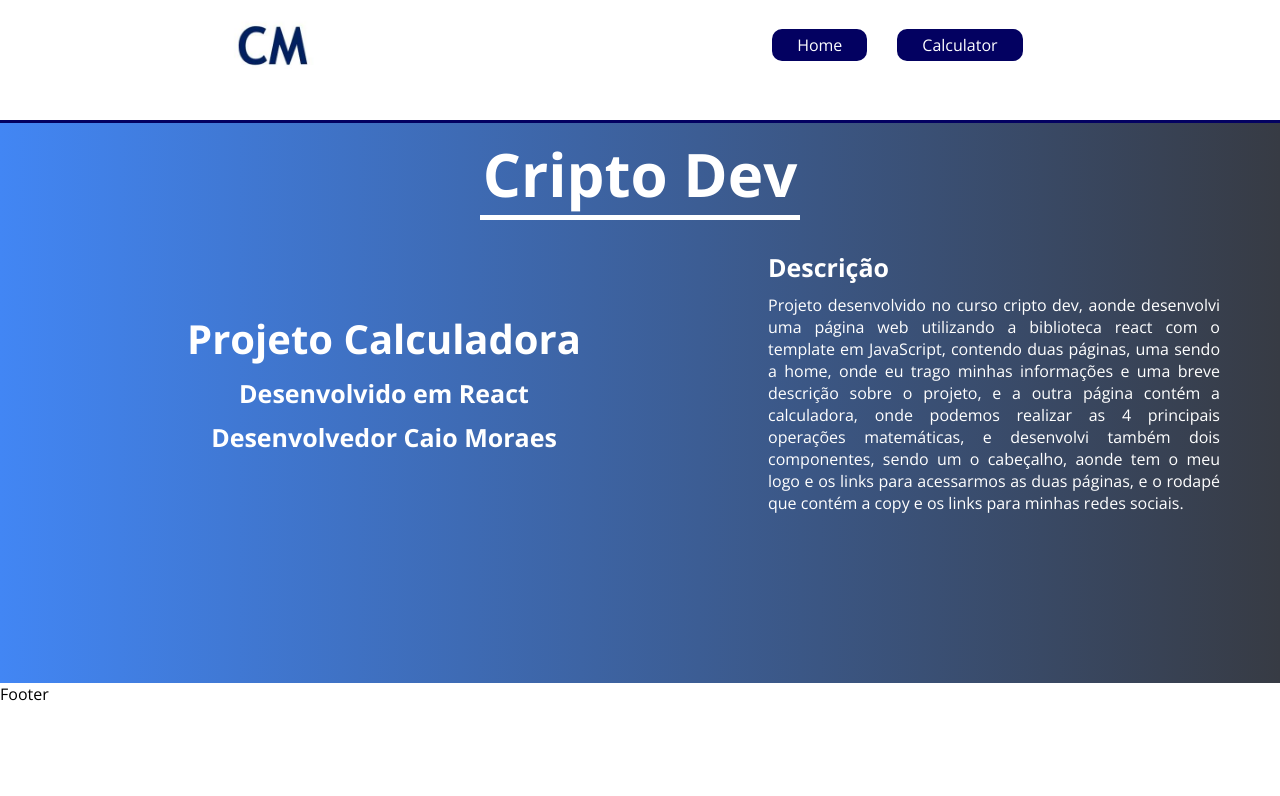
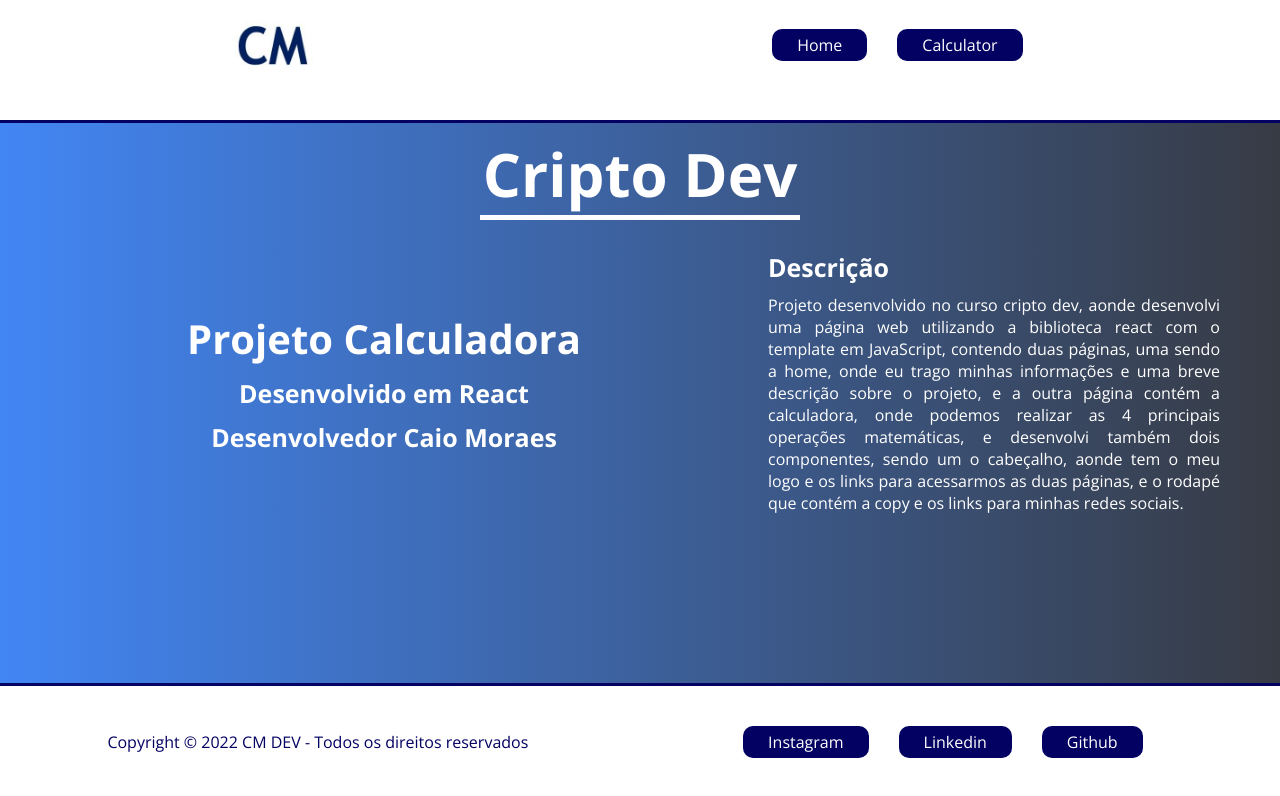
Before and after one commit to caioDesenvMoraes/criptodev-calculator, a React (Create React App) app: page / in a window 1280 px wide. Shown: the top 796 px of the page. Built offline with nearby package versions, Linux system fonts and the light colour scheme.

Commit message:
development footer

```diff
--- a/src/components/Footer/Footer.css
+++ b/src/components/Footer/Footer.css
@@ -0,0 +1,30 @@
+.footer {
+    width: 100%;
+    height: 14vh;
+    border-top: 3px solid #030161;
+}
+
+.footer .container-footer {
+    height: 100%;
+    display: flex;
+    justify-content: space-around;
+    align-items: center;
+}
+
+.footer .container-footer p {
+    color: #030161;
+}
+
+.footer .container-footer .social-itens a {
+    margin-right: 30px;
+    text-decoration: none;
+    background-color: #030161;
+    color: #fff;
+    padding: 5px 25px;
+    border-radius: 10px;
+    transition: all 600ms;
+}
+
+.footer .container-footer .social-itens a:hover {
+    opacity: .5;
+}
--- a/src/components/Footer/Footer.jsx
+++ b/src/components/Footer/Footer.jsx
@@ -4,7 +4,18 @@ import "./Footer.css"
 
 const Footer = () => {
     return (
-        <div>Footer</div>
+        <>
+            <footer className="footer">
+                <div className="container-footer">
+                    <p>Copyright © 2022 CM DEV - Todos os direitos reservados</p>
+                    <div className="social-itens">
+                        <a href="https://www.instagram.com/caiomutley/" target="_blank" rel="noreferrer">Instagram</a>
+                        <a href="https://www.linkedin.com/in/caio-moraes-8026a6158/" target="_blank" rel="noreferrer">Linkedin</a>
+                        <a href="https://github.com/caioDesenvMoraes" target="_blank" rel="noreferrer">Github</a>
+                    </div>
+                </div>
+            </footer>
+        </>
     )
 }
 
```
